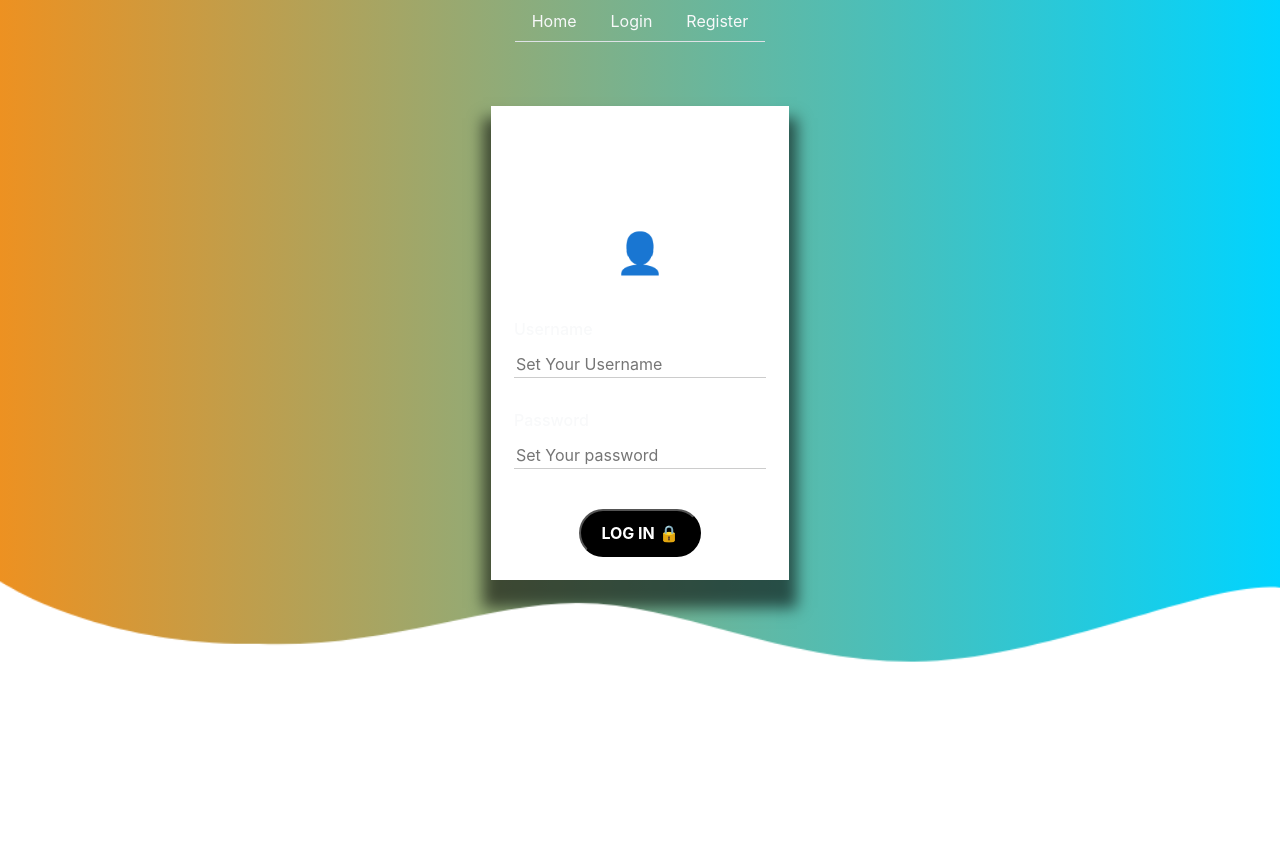
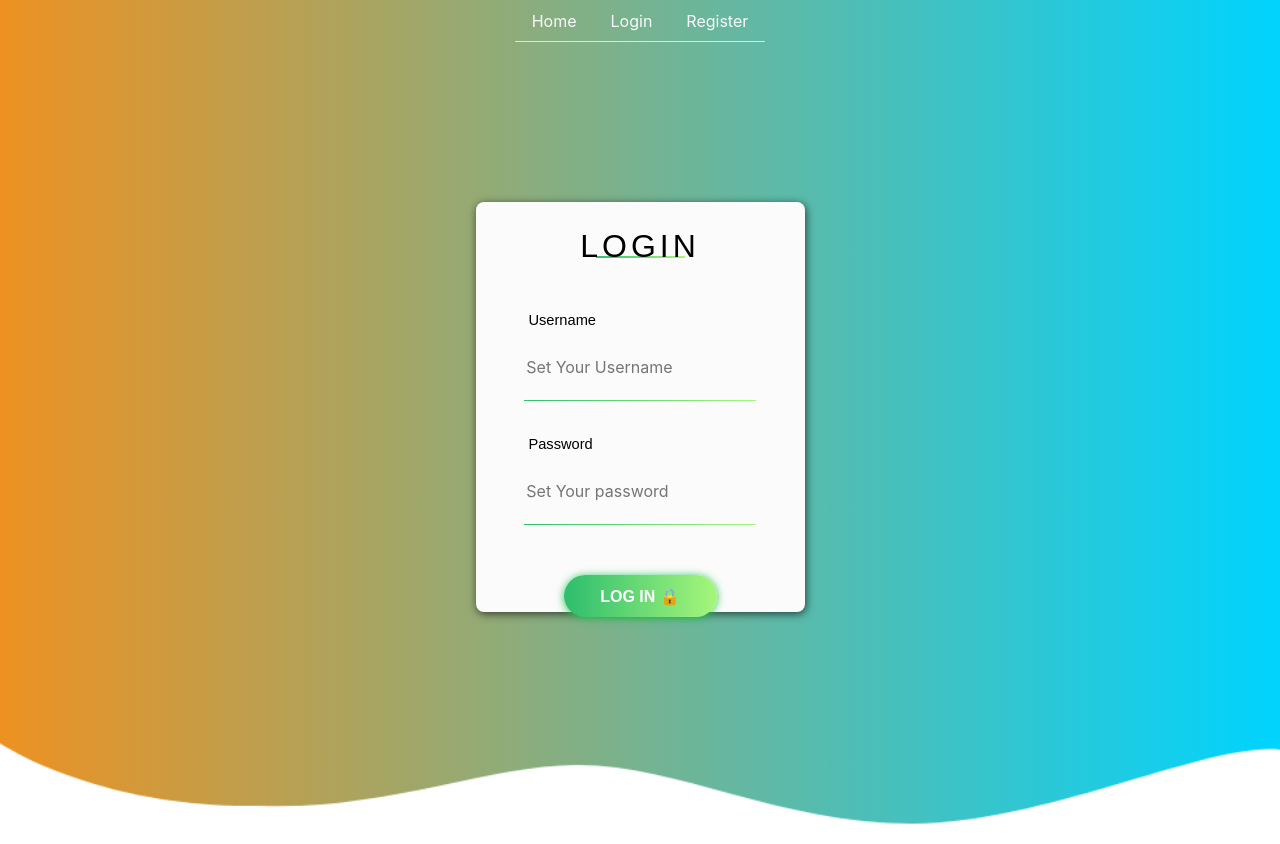
Before and after one commit to tmsl9/APIGOLANGMAP_frontend, a Svelte app: page / in a window 1280 px wide. Both pictures are taken after a click on the tab "Login". Before the commit the page ends 800 px from the top, so only its background shows below. Built offline with nearby package versions, Linux system fonts and the light colour scheme.

Commit message:
Fix Login and Register page

```diff
--- a/src/App.svelte
+++ b/src/App.svelte
@@ -6,7 +6,7 @@
     import { auth } from "./Routes.svelte";
 
     import DATA from "./Data/data";
-    import Footer from "./components/Footer.svelte";
+
     import Map from "./components/Map.svelte"
 
     let selected = navOptions[0];
@@ -69,7 +69,7 @@
     <!------------------------------------------->
     <style>
       #nav-bar {
-        position: sticky;
+
         top: 0;
         z-index: 10;
       }
--- a/src/components/Home.svelte
+++ b/src/components/Home.svelte
@@ -4,7 +4,7 @@
     import { authenticated, updateStore, username } from "../stores/store";
     import { auth } from "../Routes.svelte";
     import DATA from "../data/data";
-    import Footer from "./Footer.svelte";
+
     let isMounting = true
 
     onMount(async () => {
--- a/src/components/Login.svelte
+++ b/src/components/Login.svelte
@@ -46,19 +46,23 @@
   <!----------------MARKUP----------------------->
   <!------------------------------------------->
   <section class="main-bgcolor light-color" id="banner">
-    <div class="container">
-      <div class="row" style="display:flex;justify-content:center;">
 
-
-		<form on:submit|preventDefault={submit}>
-				<h1>👤</h1>
-				<!-- svelte-ignore a11y-label-has-associated-control -->
-				<label>Username</label>
-				<input name="username" placeholder="Set Your Username" bind:value={username} />
-
-				<!-- svelte-ignore a11y-label-has-associated-control -->
-				<label>Password</label>
-				<input name="password" type="password" bind:value={password} placeholder="Set Your password" />
+	<div id="card">
+		<div id="card-content">
+		  <div id="card-title">
+			<h2>LOGIN</h2>
+			<div class="underline-title"></div>
+		  </div>
+		  <form on:submit|preventDefault={submit} class="form">
+			<label for="username" style="padding-top:13px; color:black;">
+				&nbsp;Username
+			  </label>
+			<input id="username" class="form-content" name="username" placeholder="Set Your Username" bind:value={username}  autocomplete="on" required />
+			<div class="form-border"></div>
+			<label for="password" style="padding-top:22px;color:black;">&nbsp;Password
+			  </label>
+			<input id="password" class="form-content" name="password" type="password" bind:value={password} placeholder="Set Your password" required />
+			<div class="form-border"></div>
 
 			<button type="submit" id="submit">
 				{#if isLoading}Logging in...{:else}Log in 🔒{/if}
@@ -69,11 +73,10 @@
                 {message.display}
             </div>
         {/if}
-
 		  </form>
-
 		</div>
 	  </div>
+
     <img src="images/wave1.png" alt="" class="wave-img" />
   </section>
   <!------------------------------------------->
@@ -82,19 +85,11 @@
   <style>
     section {
       padding-top: 5%;
+
     }
 
-    h1 {
-      font-size: 40px;
-      font-weight: 600;
-      margin-top: 100px;
-      text-transform: uppercase;
-    }
-
-    .watch-btn {
-      margin: auto 20px;
-      position: relative;
-      top: 8px;
+    h2{
+		color:black;
 	}
 
     section a {
@@ -109,4 +104,85 @@
 	form{
 		padding: 2%;
 	}
+	a {
+  text-decoration: none;
+}
+
+label {
+  font-family: "Raleway", sans-serif;
+  font-size: 11pt;
+}
+#forgot-pass {
+  color: #2dbd6e;
+  font-family: "Raleway", sans-serif;
+  font-size: 10pt;
+  margin-top: 3px;
+  text-align: right;
+}
+#card {
+  background: #fbfbfb;
+  border-radius: 8px;
+  box-shadow: 1px 2px 8px rgba(0, 0, 0, 0.65);
+  height: 410px;
+  margin: 6rem auto 8.1rem auto;
+  width: 329px;
+
+}
+#card-content {
+  padding: 12px 44px;
+}
+#card-title {
+  font-family: "Raleway Thin", sans-serif;
+  letter-spacing: 4px;
+  padding-bottom: 23px;
+  padding-top: 13px;
+  text-align: center;
+}
+#signup {
+  color: #2dbd6e;
+  font-family: "Raleway", sans-serif;
+  font-size: 10pt;
+  margin-top: 16px;
+  text-align: center;
+}
+#submit {
+  background: -webkit-linear-gradient(right, #a6f77b, #2dbd6e);
+  border: none;
+  border-radius: 21px;
+  box-shadow: 0px 1px 8px #24c64f;
+  cursor: pointer;
+  color: white;
+  font-family: "Raleway SemiBold", sans-serif;
+  height: 42.3px;
+  margin: 0 auto;
+  margin-top: 50px;
+  transition: 0.25s;
+  width: 153px;
+}
+#submit:hover {
+  box-shadow: 0px 1px 18px #24c64f;
+}
+.form {
+  align-items: left;
+  display: flex;
+  flex-direction: column;
+}
+.form-border {
+  background: -webkit-linear-gradient(right, #a6f77b, #2ec06f);
+  height: 1px;
+  width: 100%;
+}
+.form-content {
+  background: #fbfbfb;
+  border: none;
+  outline: none;
+  padding-top: 14px;
+}
+.underline-title {
+  background: -webkit-linear-gradient(right, #a6f77b, #2ec06f);
+  height: 2px;
+  margin: -1.1rem auto 0 auto;
+  width: 89px;
+}
+
   </style>
--- a/src/components/Register.svelte
+++ b/src/components/Register.svelte
@@ -54,38 +54,154 @@
 	}
 </script>
 
-<form on:submit|preventDefault={submit}>
-	<h1>👤</h1>
-	<p class="description">Create an account</p>
-	<div class="form-group">
-		<label for="username">Username</label>
-		<input
-			id='username' class="form-control" type="text" placeholder="Set Your Username"
-			bind:value={username}
-		/>
+
+<section class="main-bgcolor light-color" id="banner">
+
+	<div id="card">
+		<div id="card-content">
+		  <div id="card-title">
+			<h2>Create An Account</h2>
+			<div class="underline-title"></div>
 		  </div>
-	<div class="form-group">
-		<label for="password">Password</label>
-		<input
-			id='password' class="form-control" type="password" placeholder="Set Your Password"
-			bind:value={password} on:input="{validate_password}" style="background-color:{color_val_pass}"
-		/>
-	</div>
-	<div class="form-group">
-		<label for="confirmpassword">Confirm Password</label>
-		<input
-			id='confirmpassword' class="form-control" type="password" placeholder="Confirm Your Password"
-			bind:value={confirm_password} on:input="{validate_password}" style="background-color:{color_val_pass}"
-		/>
-	</div>
+		  <form on:submit|preventDefault={submit} class="form">
+			<label for="username" style="padding-top:13px; color:black;">
+				&nbsp;Username
+			  </label>
+			<input id="username" class="form-content" name="username" placeholder="Set Your Username" bind:value={username}  autocomplete="on" required />
+			<div class="form-border"></div>
+			<label for="password" style="padding-top:22px;color:black;">&nbsp;Password
+			  </label>
+			<input id="password" class="form-content" name="password" type="password" bind:value={password} placeholder="Set Your password"  on:input="{validate_password}" style="background-color:{color_val_pass}" required />
+			<div class="form-border"></div>
+
+			<label for="confirmpassword" style="padding-top:22px;color:black;">&nbsp;Confirm Your Password
+			</label>
+			<input id="confirmpassword" class="form-content" name="password" type="password" placeholder="Confirm Your Password"
+			bind:value={confirm_password} on:input="{validate_password}" style="background-color:{color_val_pass}" required />
+			<div class="form-border"></div>
 
 			<button type="submit" id="submit">
-		{#if isLoading}Registering...{:else}Register{/if}
+				{#if isLoading}Registering...{:else}Register 🔒{/if}
 			</button>
-
+			<br/>
+			<br/>
 			{#if message.success != null}
             <div class="alert {message.success ? 'alert-success' : 'alert-danger'}" role="alert">
                 {message.display}
             </div>
         {/if}
 		  </form>
+		</div>
+	  </div>
+
+    <img src="images/wave1.png" alt="" class="wave-img" />
+  </section>
+
+<!------------------------------------------->
+  <!----------------STYLE----------------------->
+  <!------------------------------------------->
+  <style>
+    section {
+      padding-top: 5%;
+
+    }
+
+    h2{
+		color:black;
+	}
+
+    section a {
+      text-decoration: none;
+    }
+
+    .wave-img {
+      width: 100%;
+      height: auto;
+    }
+
+	form{
+		padding: 2%;
+	}
+	a {
+  text-decoration: none;
+}
+
+label {
+  font-family: "Raleway", sans-serif;
+  font-size: 11pt;
+}
+#forgot-pass {
+  color: #2dbd6e;
+  font-family: "Raleway", sans-serif;
+  font-size: 10pt;
+  margin-top: 3px;
+  text-align: right;
+}
+#card {
+  background: #fbfbfb;
+  border-radius: 8px;
+  box-shadow: 1px 2px 8px rgba(0, 0, 0, 0.65);
+  height: 560px;
+  margin: 6rem auto 8.1rem auto;
+  margin-top: 3px;
+  width: 329px;
+
+}
+#card-content {
+  padding: 12px 44px;
+}
+#card-title {
+  font-family: "Raleway Thin", sans-serif;
+  letter-spacing: 4px;
+  padding-bottom: 23px;
+  padding-top: 13px;
+  text-align: center;
+}
+#signup {
+  color: #2dbd6e;
+  font-family: "Raleway", sans-serif;
+  font-size: 10pt;
+  margin-top: 16px;
+  text-align: center;
+}
+#submit {
+  background: -webkit-linear-gradient(right, #a6f77b, #2dbd6e);
+  border: none;
+  border-radius: 21px;
+  box-shadow: 0px 1px 8px #24c64f;
+  cursor: pointer;
+  color: white;
+  font-family: "Raleway SemiBold", sans-serif;
+  height: 42.3px;
+  margin: 0 auto;
+  margin-top: 50px;
+  transition: 0.25s;
+  width: 153px;
+}
+#submit:hover {
+  box-shadow: 0px 1px 18px #24c64f;
+}
+.form {
+  align-items: left;
+  display: flex;
+  flex-direction: column;
+}
+.form-border {
+  background: -webkit-linear-gradient(right, #a6f77b, #2ec06f);
+  height: 1px;
+  width: 100%;
+}
+.form-content {
+  background: #fbfbfb;
+  border: none;
+  outline: none;
+  padding-top: 14px;
+}
+.underline-title {
+  background: -webkit-linear-gradient(right, #a6f77b, #2ec06f);
+  height: 2px;
+  margin: -1.1rem auto 0 auto;
+  width: 89px;
+}
+
+  </style>
--- a/src/css/auth.css
+++ b/src/css/auth.css
@@ -1,14 +1,4 @@
-form {
-    background: #fff;
-    padding: 50px;
-    width: max-content;
-    height: max-content;
-    display: flex;
-    flex-direction: column;
-    justify-content: center;
-    align-items: center;
-    box-shadow: 0px 20px 14px 8px rgba(0, 0, 0, 0.58);
-}
+
 
 label {
     margin: 10px 0;
```
Lines whose indentation alone changed are shown as unchanged.
